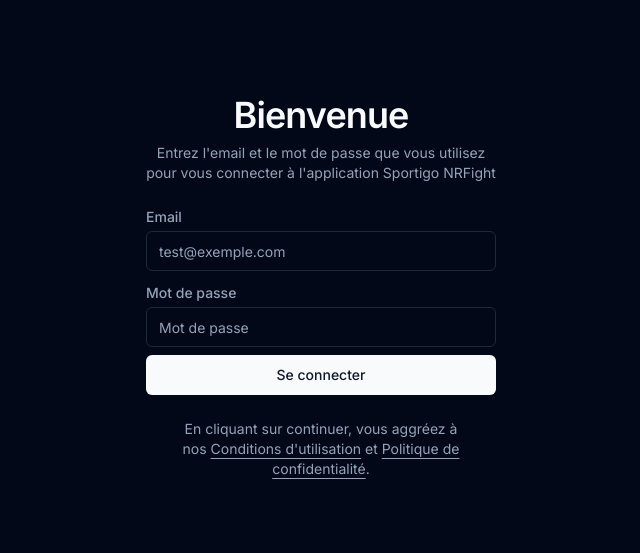
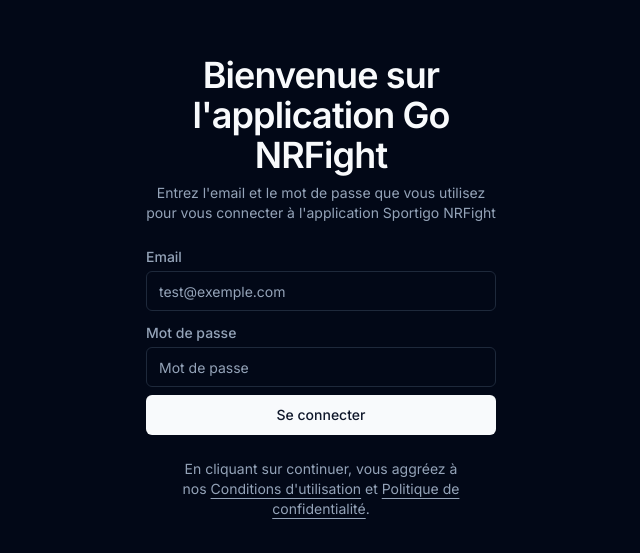
Before and after one commit to louispelarrey/nrfight-client, a Next.js app: page /login in a window 1280 px wide. Shown: the part 129-682 px from the top of the page, without its empty margins (319-959 px from the left). Built offline with nearby package versions, Linux system fonts and the light colour scheme.

Commit message:
Update login page title and add Toaster component

```diff
--- a/src/app/login/page.tsx
+++ b/src/app/login/page.tsx
@@ -1,11 +1,7 @@
 import { Metadata } from "next";
 import Link from "next/link";
 import { UserAuthForm } from "./user-auth-form";
-
-export const metadata: Metadata = {
-  title: "Connexion",
-  description: "Authentication forms built using the components.",
-};
+import { Toaster } from "sonner";
 
 export default function AuthenticationPage() {
   return (
@@ -15,7 +11,7 @@
           <div className="mx-auto flex w-full flex-col justify-center space-y-6 sm:w-[350px]">
             <div className="flex flex-col space-y-2 text-center">
               <h1 className="text-4xl font-semibold tracking-tight">
-                Bienvenue
+                Bienvenue sur l'application Go NRFight
               </h1>
               <p className="text-sm text-muted-foreground">
                 Entrez l'email et le mot de passe que vous utilisez pour vous
@@ -43,6 +39,7 @@
           </div>
         </div>
       </div>
+      <Toaster />
     </>
   );
 }
```
